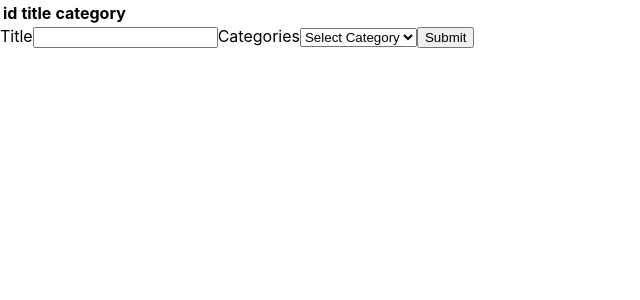
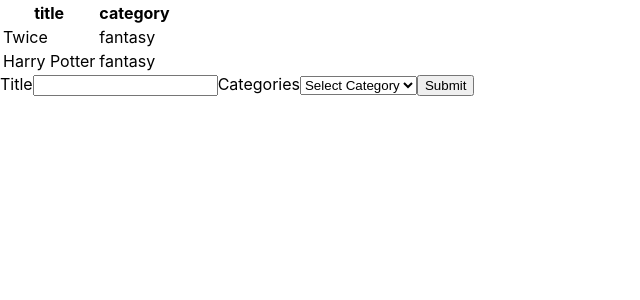
Before and after one commit to YinkTech/Bookstore-app, a React (Create React App) app: page / in a window 1280 px wide. Shown: the top 300 px of the page, without its empty margins (0-640 px from the left). Built offline with nearby package versions, Linux system fonts and the light colour scheme.

Commit message:
add reducer to store

```diff
--- a/package.json
+++ b/package.json
@@ -21,6 +21,8 @@
     "react-scripts": "5.0.1",
     "react-select": "^5.6.0",
     "redux": "^4.2.0",
+    "uuid": "^9.0.0",
+    "uuidv4": "^6.2.13",
     "web-vitals": "^2.1.4"
   },
   "scripts": {
--- a/src/components/Book.js
+++ b/src/components/Book.js
@@ -1,18 +1,16 @@
 import React from 'react';
 import PropTypes from 'prop-types';
 
-const Book = ({ id, title, category }) => (
+const Book = ({ title, category }) => (
   <tr>
-    <th>{id}</th>
-    <th>{title}</th>
-    <th>{category}</th>
+    <td>{title}</td>
+    <td>{category}</td>
   </tr>
 );
 
 Book.propTypes = {
-  id: PropTypes.number.isRequired,
-  title: PropTypes.string.isRequired,
-  category: PropTypes.string.isRequired,
+  title: PropTypes.string,
+  category: PropTypes.string,
 };
 
 export default Book;
--- a/src/containers/BooksList.js
+++ b/src/containers/BooksList.js
@@ -1,11 +1,29 @@
-import React from 'react';
+import { React} from 'react';
 import Book from './../components/Book';
+import { useSelector } from 'react-redux';
 
 export const BooksList = () => {
 
+  const books = useSelector((state) => state.bookReducer);
   return (
     <table>
-        <Book id='id' title='title' category='category' />
+      <thead>
+        <tr>
+          <th>title</th>
+          <th>category</th>
+        </tr>
+      </thead>
+
+      <tbody>
+      {books.map((book) => (
+          <Book
+          key={book.id}
+          title={book.title}
+          category={book.category}
+        />
+      ))}
+      </tbody>
+
     </table>
   );
 };
--- a/src/index.js
+++ b/src/index.js
@@ -1,13 +1,18 @@
 import React from 'react';
-import ReactDOM from 'react-dom';
+import {createRoot} from 'react-dom/client';
 import './index.css';
 import App from './components/App';
 import store from './store/store'
 import { Provider } from 'react-redux'
 
-ReactDOM.render(
-    <Provider store={store}>
-      <App />
-    </Provider>,
-    document.getElementById('root')
+
+const rootElement = document.getElementById('root');
+const root = createRoot(rootElement);
+
+root.render(
+  <React.StrictMode>
+     <Provider store={store}>
+        <App />
+    </Provider>
+  </React.StrictMode>,
 );
--- a/src/reducers/books.js
+++ b/src/reducers/books.js
@@ -1,6 +1,20 @@
-import { CREATE_BOOK, REMOVE_BOOK } from "../actions";
+import { CREATE_BOOK, REMOVE_BOOK } from "./../actions/index";
+import { v4 as uuidv4 } from 'uuid';
 
-const bookReducer = (state = initialState, action) => {
+export const initialState = [
+  {
+    id: uuidv4(),
+    title: 'Twice',
+    category: 'fantasy',
+  },
+  {
+    id: uuidv4(),
+    title: 'Harry Potter',
+    category: 'fantasy',
+  },
+];
+
+export const bookReducer = (state = initialState, action) => {
     switch (action.type) {
       case CREATE_BOOK:
         return [...state, action.payload];
@@ -8,8 +22,5 @@ const bookReducer = (state = initialState, action) => {
         return state.filter((book) => book.id !== action.payload.id);
       default:
         return state;
-  }
-
-}
-
-export default bookReducer
+    };
+};
--- a/src/reducers/index.js
+++ b/src/reducers/index.js
@@ -1,8 +1,8 @@
 import { combineReducers } from "redux";
-import bookReducer from "./books";
+import { bookReducer } from "./books";
 
 const rootReducer = combineReducers({
-  bookReducer
+  bookReducer,
 });
 
-export default rootReducer
+export default rootReducer;
--- a/src/store/store.js
+++ b/src/store/store.js
@@ -1,5 +1,8 @@
-import { configureStore } from '@reduxjs/toolkit'
+import { configureStore  } from '@reduxjs/toolkit'
+import rootReducer from '../reducers/index';
 
-export default configureStore({
-    reducer: {}
-  })
+const store = configureStore({
+  reducer: rootReducer,
+});
+
+export default store;
```
Also changed, not shown: 1 other file (tests, documents, lock files or other folders). Lines whose indentation alone changed are shown as unchanged.
